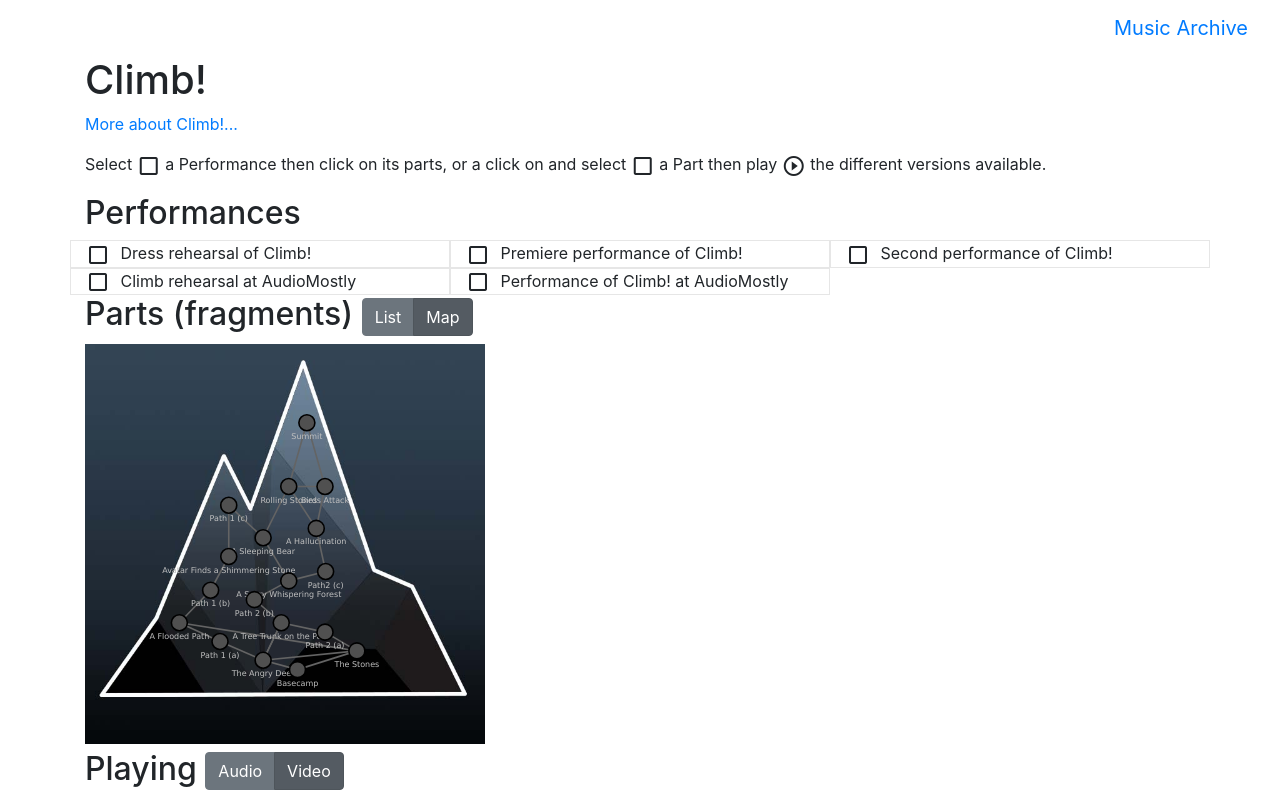
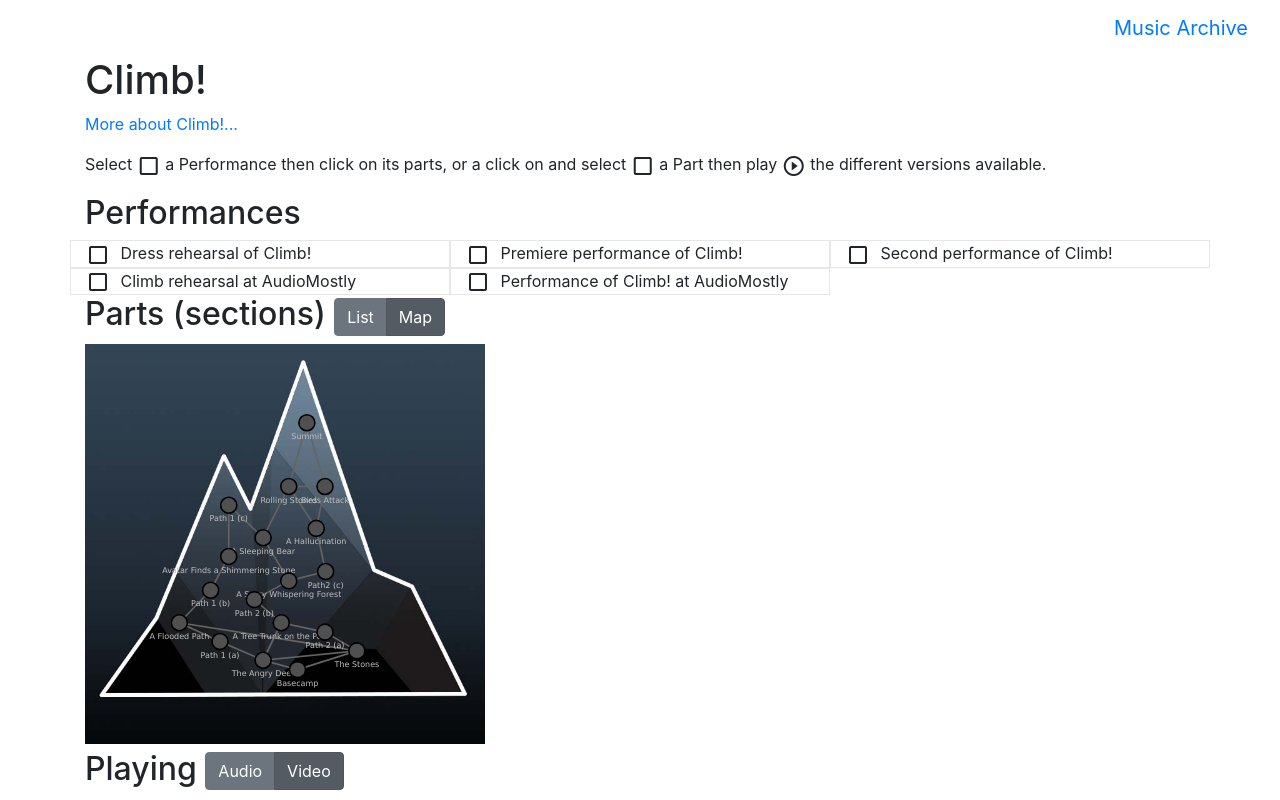
Before and after one commit to oerc-music/music-archive, an Angular app in the folder archive-app/: page /explore/Climb in a window 1280 px wide. Built offline with nearby package versions, Linux system fonts and the light colour scheme.

Commit message:
fix video - no video

```diff
--- a/archive-app/src/app/work-explorer.component.html
+++ b/archive-app/src/app/work-explorer.component.html
@@ -19,7 +19,7 @@
 		</div>
 	</div>
 	<!-- <p *ngIf="selectedPerformance"><em>{{selectedPerformance.label}}</em>: {{selectedPerformance.description}}</p>  -->
-	<h2>Parts (fragments)
+	<h2>Parts (sections)
 	<div class="btn-group">
 		<button class="btn btn-secondary" [ngClass]="{'active':!showMap}" (click)="setShowMap(false)">List</button>
 		<button class="btn btn-secondary" [ngClass]="{'active':showMap}" (click)="setShowMap(true)">Map</button>
@@ -40,6 +40,7 @@
 		</div>
 		<div class="col-sm-12 col-md-4 col-lg-6">
 			<p *ngIf="selectedPart"><em>{{selectedPart.label}}</em>: {{selectedPart.description}}</p>
+			<p *ngIf="!selectedPart && currentlyPlaying"><em>{{currentlyPlaying.part.label}}</em>: {{currentlyPlaying.part.description}}</p>
 		</div>
 	</div>
 	<div class="row">
--- a/archive-app/src/app/work-explorer.component.ts
+++ b/archive-app/src/app/work-explorer.component.ts
@@ -305,6 +305,8 @@ export class WorkExplorerComponent implements OnInit {
 			var part = this.parts.find(p => p.available);
 		 	if (part) {
 				this.playInternal(perf, part);
+			} else {
+				this.recordings.forEach(r => r.visible = r.isVideo==this.showVideo && r.performance==perf);
 			}
 		}
 	}
@@ -384,6 +386,9 @@ export class WorkExplorerComponent implements OnInit {
 			var perf = this.performances.find(p => p.available);
 		 	if (perf) {
 				this.playInternal(perf, part);
+			}
+			else {
+				this.recordings.forEach(r => r.visible = false );
 			}
 		}
 	}
```
